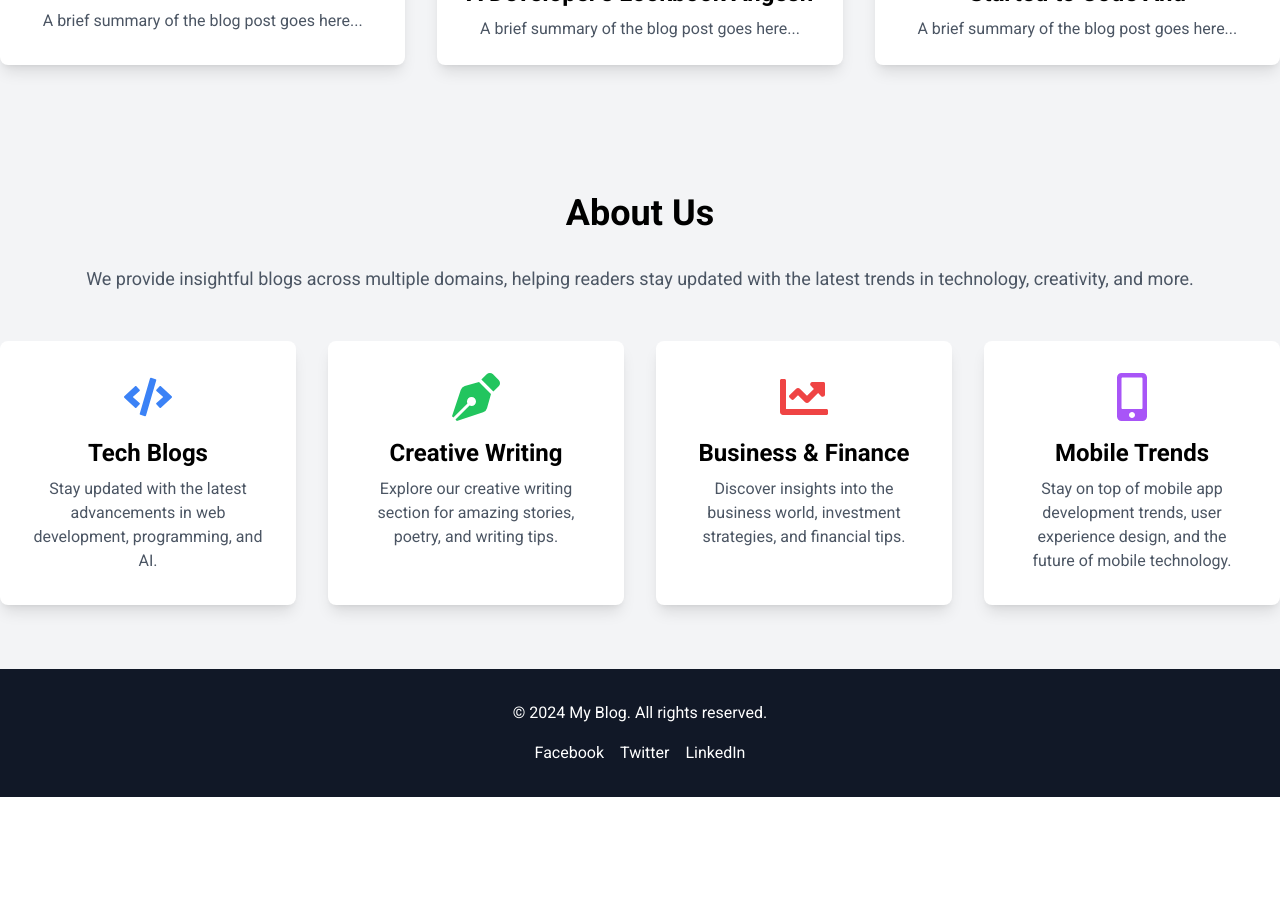
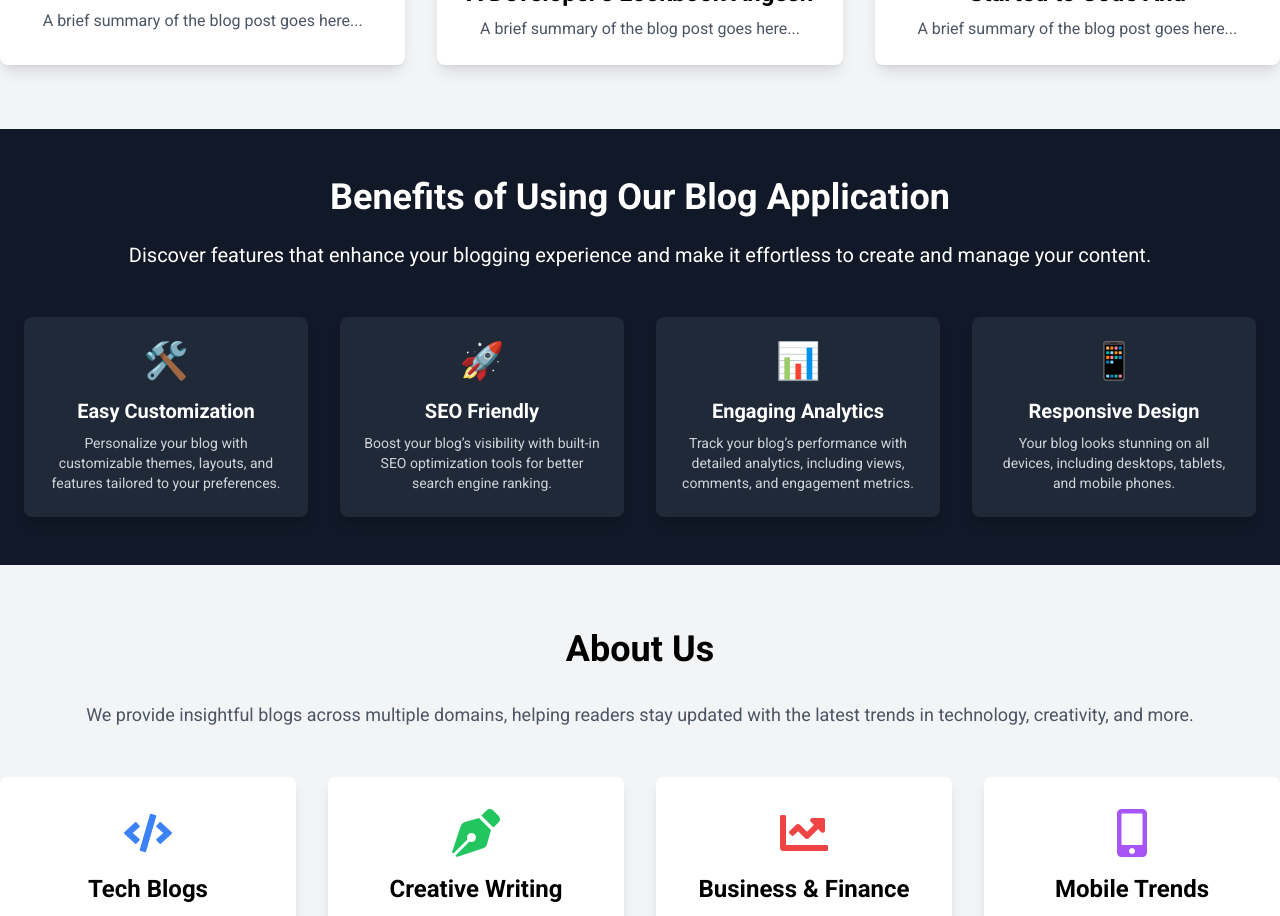
Before and after one commit to deepakyadav20322/Blog-app-frontend, a React (Vite) app in the folder blog_app-fronted/: page /company in a window 1280 px wide. Shown: the part 1280-2196 px from the top of the page. Before the commit the page ends 2077 px from the top, so only its background shows below. Built offline with nearby package versions, Linux system fonts and the light colour scheme; no server answers.

Commit message:
add benefits section

```diff
--- /dev/null
+++ b/blog_app-fronted/src/components/benefits.jsx
@@ -0,0 +1,58 @@
+import React from "react";
+
+const benefits = [
+  {
+    title: "Easy Customization",
+    description:
+      "Personalize your blog with customizable themes, layouts, and features tailored to your preferences.",
+    icon: "🛠️",
+  },
+  {
+    title: "SEO Friendly",
+    description:
+      "Boost your blog’s visibility with built-in SEO optimization tools for better search engine ranking.",
+    icon: "🚀",
+  },
+  {
+    title: "Engaging Analytics",
+    description:
+      "Track your blog’s performance with detailed analytics, including views, comments, and engagement metrics.",
+    icon: "📊",
+  },
+  {
+    title: "Responsive Design",
+    description:
+      "Your blog looks stunning on all devices, including desktops, tablets, and mobile phones.",
+    icon: "📱",
+  },
+];
+
+const BenefitsSection = () => {
+  return (
+    <section className="bg-gray-900 text-white py-12 px-6">
+      <div className="max-w-7xl mx-auto text-center">
+        <h2 className="text-3xl md:text-4xl font-bold mb-6">
+          Benefits of Using Our Blog Application
+        </h2>
+        <p className="text-lg md:text-xl mb-12">
+          Discover features that enhance your blogging experience and make it
+          effortless to create and manage your content.
+        </p>
+        <div className="grid grid-cols-1 sm:grid-cols-2 lg:grid-cols-4 gap-8">
+          {benefits.map((benefit, index) => (
+            <div
+              key={index}
+              className="flex flex-col items-center p-6 bg-gray-800 rounded-lg shadow-lg hover:shadow-2xl transition-shadow"
+            >
+              <div className="text-4xl mb-4">{benefit.icon}</div>
+              <h3 className="text-xl font-semibold mb-2">{benefit.title}</h3>
+              <p className="text-sm text-gray-300">{benefit.description}</p>
+            </div>
+          ))}
+        </div>
+      </div>
+    </section>
+  );
+};
+
+export default BenefitsSection;
--- a/blog_app-fronted/src/pages/CompanyPage.jsx
+++ b/blog_app-fronted/src/pages/CompanyPage.jsx
@@ -202,6 +202,7 @@
 import React from 'react'
 import { FaCode, FaPenNib, FaChartLine, FaMobileAlt } from "react-icons/fa";
 import {baseURL} from '../config'
+import BenefitsSection from '../components/benefits';
 
 const CompanyPage = () => {
   return (
@@ -240,6 +241,8 @@ const CompanyPage = () => {
         </div>
       </div>
     </section>
+
+    <BenefitsSection/>
 
     {/* About section--- */}
 
@@ -287,6 +290,8 @@ const CompanyPage = () => {
       </div>
     </section>
 
+
+
     {/* Footer Section */}
     <footer className="bg-gray-900 text-white py-8">
       <div className="container mx-auto text-center">
```
